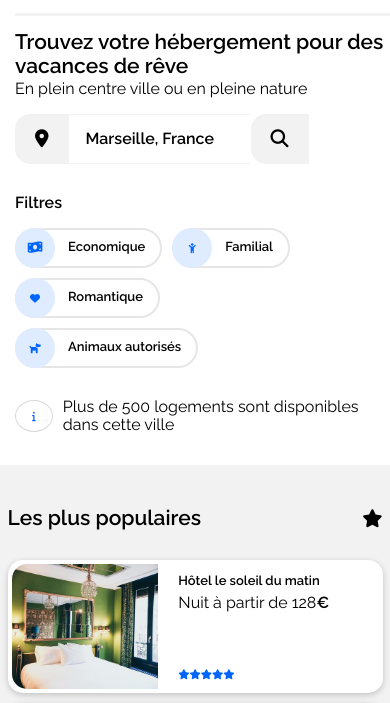
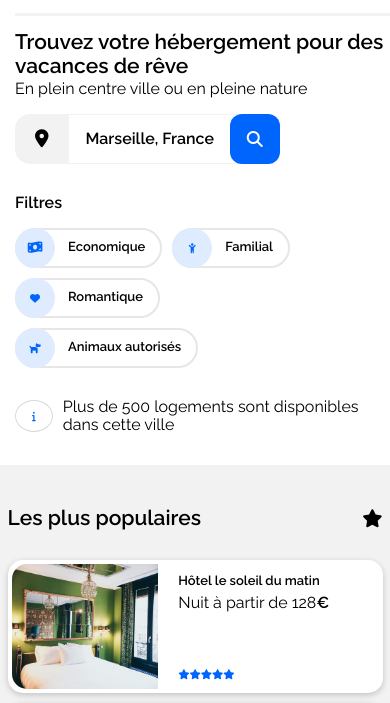
Before and after one commit to leqcha/Booki, a plain HTML site: page index.html in a window 390 px wide. Shown: the part 102-805 px from the top of the page. Drawn offline with Linux system fonts and the light colour scheme.

Commit message:
bouton recherche ok

```diff
--- a/css/style.css
+++ b/css/style.css
@@ -79,7 +79,7 @@ main p {
     display: flex;
 }
 
-.formulaire .fa-solid {
+.formulaire .fa-location-dot {
     font-size: 18px;
     background-color: #F2F2F2;
     padding: 15px 20px 10px 20px;
@@ -119,7 +119,20 @@ input:focus {
     padding: 0 10px 0 10px;
 }
 
-.button_mobile {
+.button_mobile, .fa-magnifying-glass{
+    width: 50px;
+    border-radius: 12px;
+    background-color: #0065FC;
+    color: white;
+    border: none;
+    height: 50px;
+    font-weight: 900;
+    font-size: medium;
+    cursor: pointer;
+    display: flex;
+    justify-content: center;
+    align-items: center;
+    margin-left: -9%;
     display: none;
 }
 
@@ -547,12 +560,22 @@ footer {
         display: none;
     }
 
-    /* on crée le buttun_mobile */
-    .button_mobile {
+    /* on affiche le button_mobile et l'icône*/
+    .fa-magnifying-glass{
         width: 50px;
-        background-color: #0065fc;
-        font-size: 0;
+        border-radius: 12px;
+        background-color: #0065FC;
+        color: white;
         border: none;
+        height: 50px;
+        font-weight: 900;
+        font-size: medium;
+        cursor: pointer;
+        display: flex;
+        justify-content: center;
+        align-items: center;
+        margin-left: -9%;
+        overflow: visible;
     }
 
     .filtre {
--- a/index.html
+++ b/index.html
@@ -39,7 +39,7 @@
                     <form action="traitement.php" method="post">
                         <input type="search" name="villes" class="villes" placeholder="Marseille, France" />
                         <input type="submit" class="button" value="Rechercher" />
-                        <i class="fa-solid fa-magnifying-glass"><input type="submit" class="button_mobile" /></i>
+                        <i class="fa-solid fa-magnifying-glass"><input type="submit" class="button_mobile" value=""/></i>
                     </form>
                 </div>
             </div>
```
